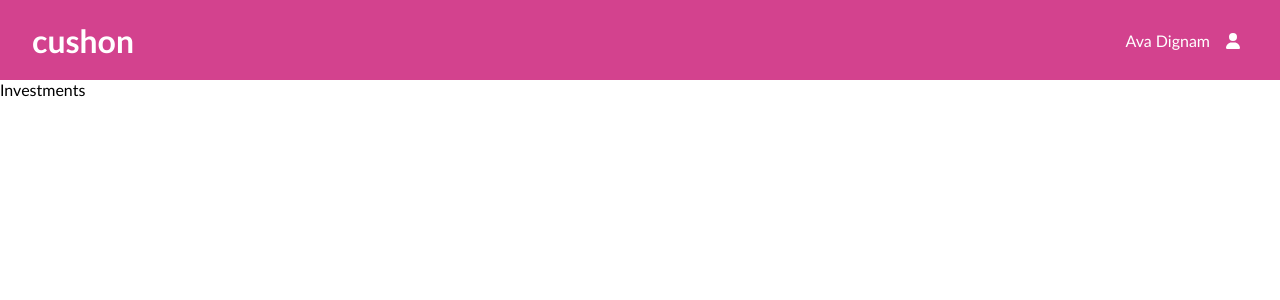
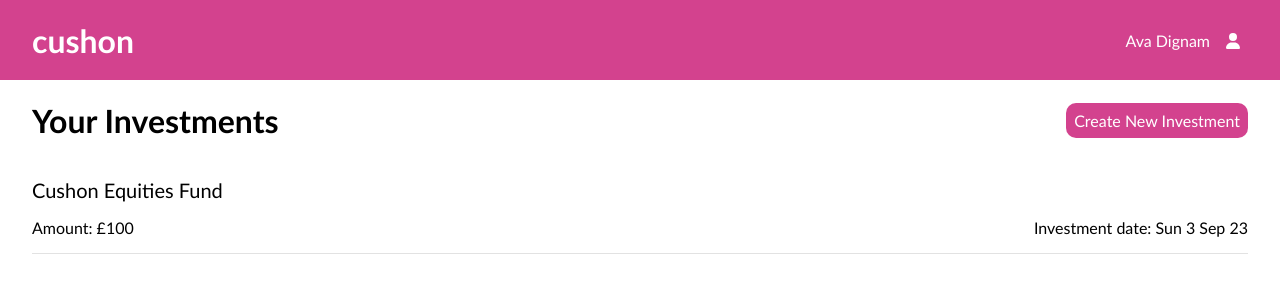
Before and after one commit to avadignam/cushon-scenario, a React (Create React App) app: page /investments in a window 1280 px wide. Shown: the top 300 px of the page. Built offline with nearby package versions, Linux system fonts and the light colour scheme.

Commit message:
displays investments

```diff
--- a/src/Common/Select/Select.tsx
+++ b/src/Common/Select/Select.tsx
@@ -29,9 +29,9 @@ export const Select: React.FC<Props> = ({
       aria-labelledby={ariaLabelledBy}
       onChange={(e) => onSelect(e.target.value)}
       placeholder={placeholder}
-      defaultValue=""
+      defaultValue="none"
     >
-      <option value="" placeholder={placeholder} disabled hidden>
+      <option value="none" placeholder={placeholder} disabled>
         {placeholder}
       </option>
       {items.map((item) => (
--- a/src/Header/Header.tsx
+++ b/src/Header/Header.tsx
@@ -6,9 +6,9 @@ import { Navigation } from "./Navigation/Navigation";
 import { useStore } from "../StoreProvider/StoreProvider";
 
 export const Header = () => {
-  const { user } = useStore();
+  const { user, investments } = useStore();
   const [showNavigation, setShowNavigation] = useState(false);
-
+  console.log(investments);
   return (
     <>
       <s.Wrapper>
--- a/src/Header/Navigation/Navigation.styles.ts
+++ b/src/Header/Navigation/Navigation.styles.ts
@@ -1,3 +1,4 @@
+import { Link } from "react-router-dom";
 import { styled } from "styled-components";
 
 const Wrapper = styled.div`
@@ -40,7 +41,7 @@ const Option = styled.li`
   padding: 1rem 0;
 `;
 
-const OptionLink = styled.a`
+const OptionLink = styled(Link)`
   all: unset;
   cursor: pointer;
   &:focus {
--- a/src/Header/Navigation/Navigation.tsx
+++ b/src/Header/Navigation/Navigation.tsx
@@ -15,6 +15,7 @@ interface Props {
 export const Navigation: React.FC<Props> = ({ onClose }) => {
   const { user } = useStore();
   const navOptions: NavOption = {
+    "New Investment": "/",
     "My Account": "/account",
     "My Investments": "/investments",
     Settings: "/settings",
@@ -30,8 +31,8 @@ export const Navigation: React.FC<Props> = ({ onClose }) => {
       </s.Header>
       <s.Options>
         {Object.keys(navOptions).map((option) => (
-          <s.Option>
-            <s.OptionLink href={navOptions[option]}>{option}</s.OptionLink>
+          <s.Option key={option}>
+            <s.OptionLink to={navOptions[option]}>{option}</s.OptionLink>
           </s.Option>
         ))}
       </s.Options>
--- /dev/null
+++ b/src/Investments/InvestmentCard/InvestmentCard.styles.ts
@@ -0,0 +1,20 @@
+import { styled } from "styled-components";
+
+const Wrapper = styled.div`
+  display: flex;
+  flex-direction: column;
+  gap: 1rem;
+  border-bottom: 1px solid ${({ theme }) => theme.BORDER};
+  padding: 1rem 0;
+`;
+
+const FundName = styled.div`
+  font-size: 1.25rem;
+`;
+
+const AmountAndDate = styled.div`
+  display: flex;
+  justify-content: space-between;
+`;
+
+export default { Wrapper, FundName, AmountAndDate };
--- /dev/null
+++ b/src/Investments/InvestmentCard/InvestmentCard.tsx
@@ -0,0 +1,28 @@
+import React from "react";
+import { Investment, useStore } from "../../StoreProvider/StoreProvider";
+import s from "./InvestmentCard.styles";
+import { Button } from "../../Common/Button/Button";
+import { useNavigate } from "react-router-dom";
+
+interface Props {
+  investment: Investment;
+}
+
+export const InvestmentCard: React.FC<Props> = ({ investment }) => {
+  const { funds } = useStore();
+  const fundName = funds.find(({ id }) => id === investment.fundId)?.name || "";
+  const navigate = useNavigate();
+
+  return (
+    <s.Wrapper>
+      <s.FundName>{fundName}</s.FundName>
+
+      <s.AmountAndDate>
+        <div>Amount: £{investment.amount}</div>
+        <div>
+          Investment date: {investment.createdAt.format("ddd D MMM YY")}
+        </div>
+      </s.AmountAndDate>
+    </s.Wrapper>
+  );
+};
--- /dev/null
+++ b/src/Investments/Investments.styles.ts
@@ -0,0 +1,13 @@
+import { styled } from "styled-components";
+
+const Wrapper = styled.div`
+  padding: 0 2rem;
+`;
+
+const Header = styled.div`
+  display: flex;
+  justify-content: space-between;
+  align-items: center;
+`;
+
+export default { Wrapper, Header };
--- a/src/Investments/Investments.tsx
+++ b/src/Investments/Investments.tsx
@@ -1,5 +1,22 @@
 import React from "react";
+import s from "./Investments.styles";
+import { useStore } from "../StoreProvider/StoreProvider";
+import { InvestmentCard } from "./InvestmentCard/InvestmentCard";
+import { Button } from "../Common/Button/Button";
+import { useNavigate } from "react-router-dom";
 
 export const Investments = () => {
-  return <div>Investments</div>;
+  const { investments } = useStore();
+  const navigate = useNavigate();
+  return (
+    <s.Wrapper>
+      <s.Header>
+        <h1>Your Investments</h1>
+        <Button onClick={() => navigate("/")}>Create New Investment</Button>
+      </s.Header>
+      {investments.map((i) => (
+        <InvestmentCard key={i.id} investment={i} />
+      ))}
+    </s.Wrapper>
+  );
 };
--- a/src/RetailUser/RetailUser.tsx
+++ b/src/RetailUser/RetailUser.tsx
@@ -14,7 +14,7 @@ interface CreateInvestmentRequest {
 export const RetailUser = () => {
   const { investments, setInvestments, funds } = useStore();
   const [investment, setInvestment] = useState<CreateInvestmentRequest>({
-    fundId: "",
+    fundId: "none",
     amount: 0,
   });
   const [fundError, setFundError] = useState(false);
@@ -23,7 +23,7 @@ export const RetailUser = () => {
   setTimeout(() => setSuccess(false), 5000);
   console.log(investments);
   const handleInvest = () => {
-    if (investment.fundId.length === 0) {
+    if (investment.fundId === "none") {
       setFundError(true);
       return;
     }
@@ -31,6 +31,7 @@ export const RetailUser = () => {
       setAmountError(true);
       return;
     }
+    // API call would go here
     setFundError(false);
     setAmountError(false);
     setSuccess(true);
@@ -42,7 +43,7 @@ export const RetailUser = () => {
         id: (investments.length + 1).toString(),
       },
     ]);
-    setInvestment({ fundId: "", amount: 0 });
+    setInvestment({ fundId: "none", amount: 0 });
   };
 
   return (
--- a/src/StoreProvider/StoreProvider.tsx
+++ b/src/StoreProvider/StoreProvider.tsx
@@ -4,7 +4,7 @@ import React, {
   useContext,
   useState,
 } from "react";
-import { Dayjs } from "dayjs";
+import dayjs, { Dayjs } from "dayjs";
 import user from "../Responses/user.json";
 import funds from "../Responses/funds.json";
 import { SelectOption } from "../Common/Select/Select";
@@ -38,7 +38,9 @@ export const StoreCtx = createContext<StoreContextInterface>({
 });
 
 export const StoreProvider: React.FC<PropsWithChildren> = ({ children }) => {
-  const [investments, setInvestments] = useState<Investment[]>([]);
+  const [investments, setInvestments] = useState<Investment[]>([
+    { id: "1", fundId: "1", amount: 100, createdAt: dayjs(new Date()) },
+  ]);
   const value: StoreContextInterface = {
     investments,
     setInvestments,
```
